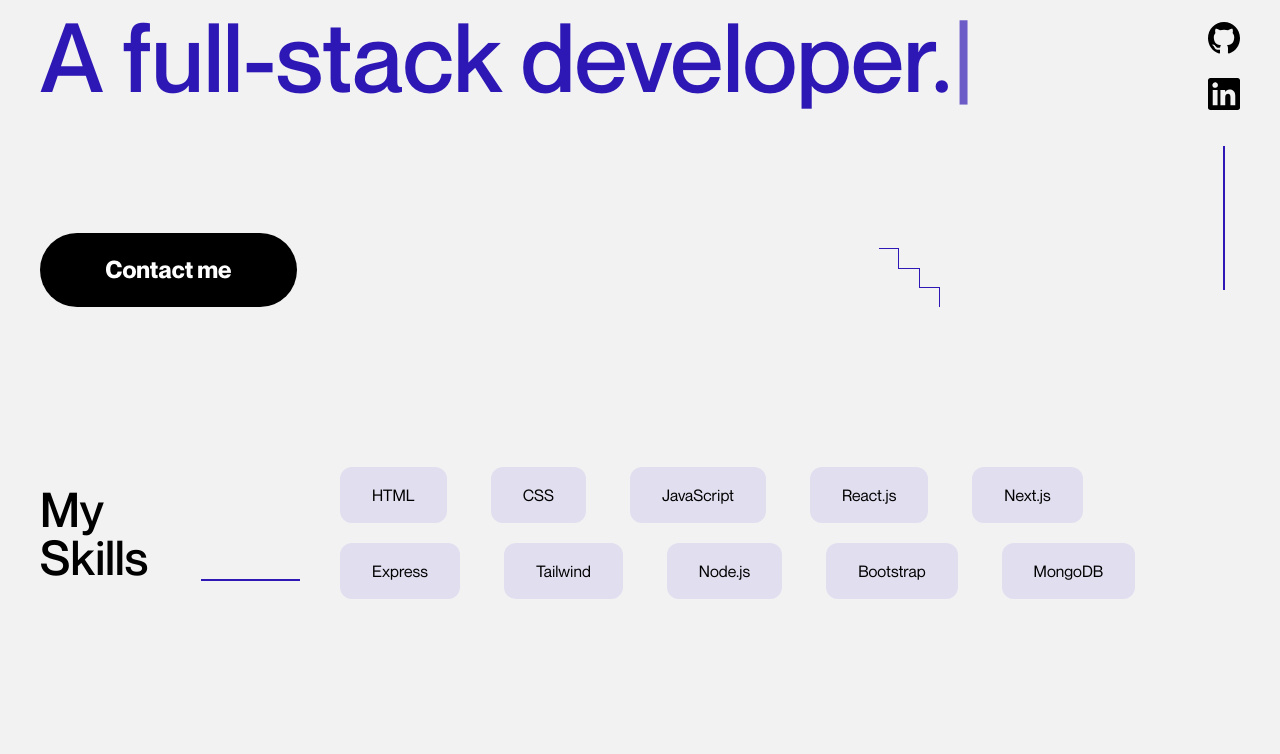
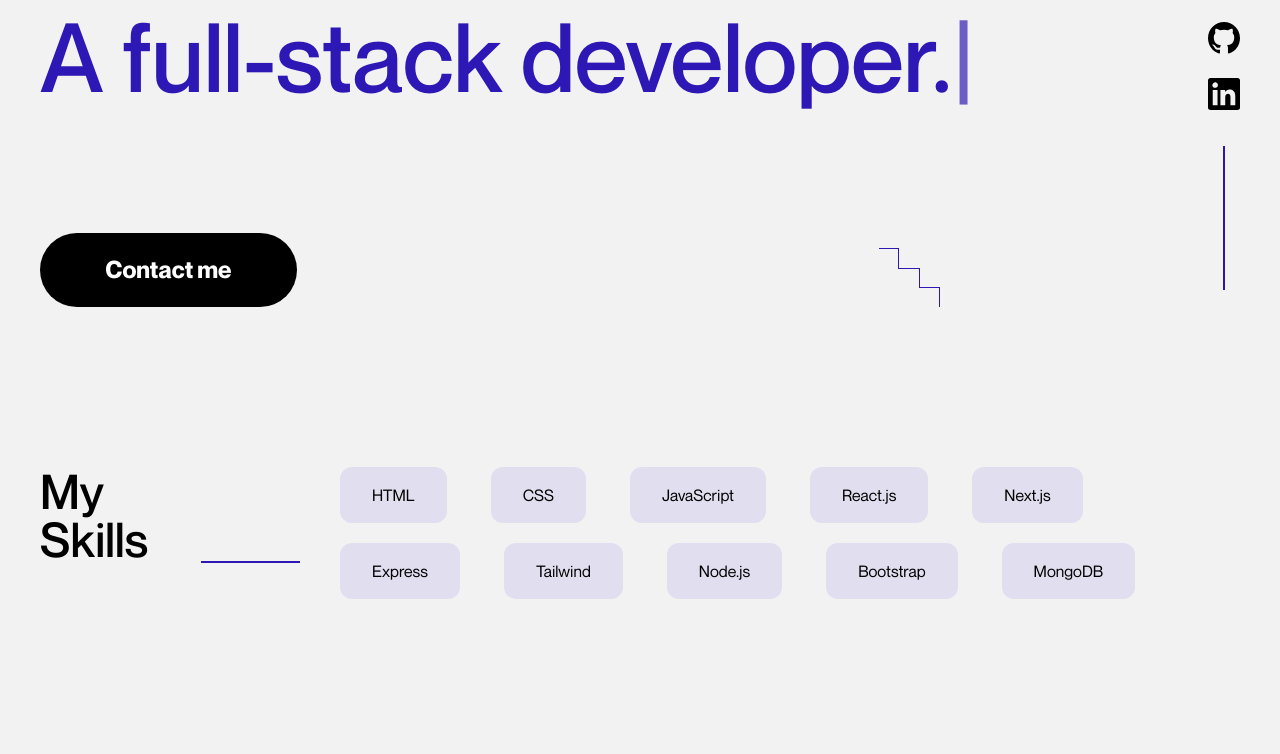
Before and after one commit to shadow16305/Portfolio, a Next.js app: page / in a window 1280 px wide. Shown: the part 391-1145 px from the top of the page. Built offline with nearby package versions, Linux system fonts and the light colour scheme.

Commit message:
Sixth Commit

```diff
--- a/components/SkillsSection/SkillsSection.jsx
+++ b/components/SkillsSection/SkillsSection.jsx
@@ -5,7 +5,7 @@ import Skills from "./Skills";
 const SkillsSection = () => {
   return (
     <div
-      className="flex flex-col mt-28 lg:mt-40 lg:flex-row lg:justify-between xl:gap-x-10 2xl:gap-x-16 gap-y-7"
+      className="flex flex-col md:items-start mt-28 lg:mt-40 lg:flex-row lg:justify-between xl:gap-x-10 2xl:gap-x-16 gap-y-7"
       id="skills"
     >
       <div className="flex lg:items-center">
```
